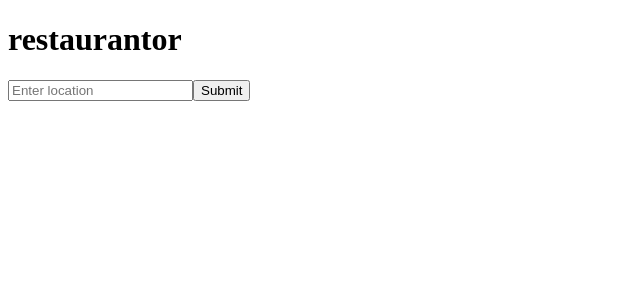
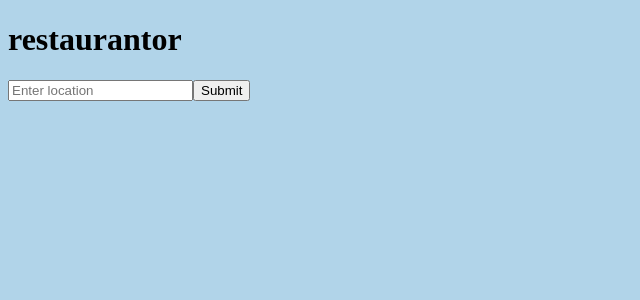
Before and after one commit to maggiejgray/restaurantoor, a React app: page / in a window 1280 px wide. Shown: the top 300 px of the page, without its empty margins (0-640 px from the left). Built offline with nearby package versions, Linux system fonts and the light colour scheme.

Commit message:
add css loaders to webpack config

```diff
--- a/package.json
+++ b/package.json
@@ -29,8 +29,10 @@
     "@babel/preset-env": "^7.5.4",
     "@babel/preset-react": "^7.0.0",
     "babel-loader": "^8.0.6",
+    "css-loader": "^3.2.0",
     "dotenv": "^8.0.0",
     "prop-types": "^15.7.2",
+    "style-loader": "^1.0.0",
     "webpack": "^4.35.3",
     "webpack-cli": "^3.3.5"
   }
--- a/src/components/App.js
+++ b/src/components/App.js
@@ -3,6 +3,7 @@ import axios from 'axios';
 import Search from './Search';
 import CheckList from './CheckList';
 import Stack from './Stack';
+import '../styles.css';
 
 class App extends React.Component {
   constructor(props) {
--- /dev/null
+++ b/src/styles.css
@@ -0,0 +1,3 @@
+body {
+  background-color: rgb(177, 212, 233);
+}
--- a/webpack.config.js
+++ b/webpack.config.js
@@ -20,6 +20,11 @@ module.exports = {
             presets: ['@babel/preset-react', '@babel/preset-env']
           }
         }
+      },
+      {
+        test: /\.css$/,
+        include: SRC_DIR,
+        use: ["style-loader", "css-loader"]
       }
     ]
   }
```
Also changed, not shown: 1 other file (tests, documents, lock files or other folders).
